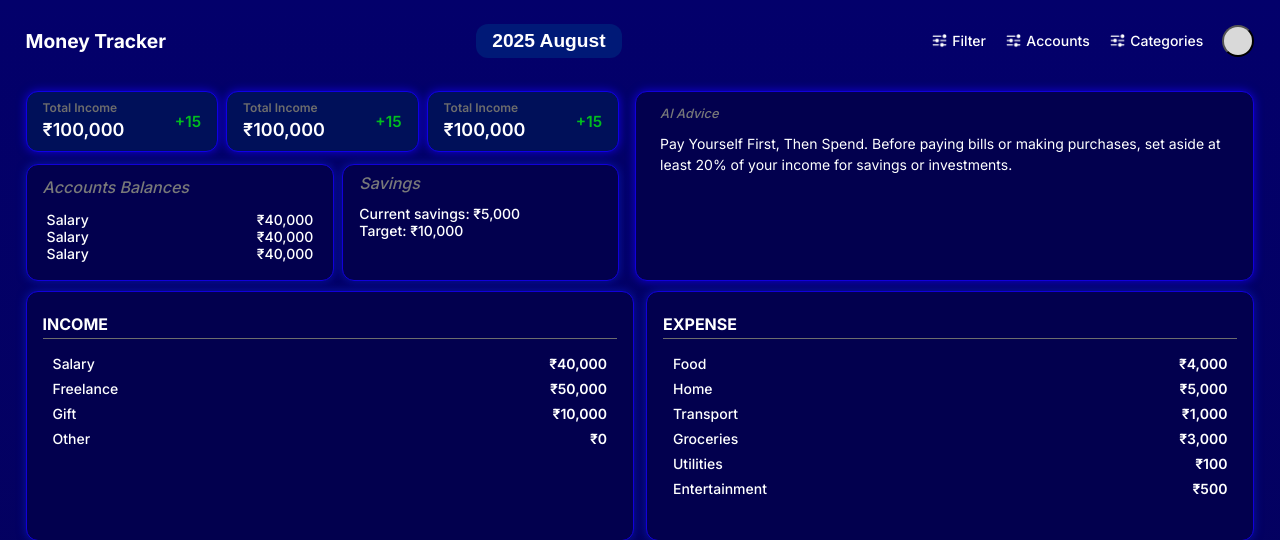
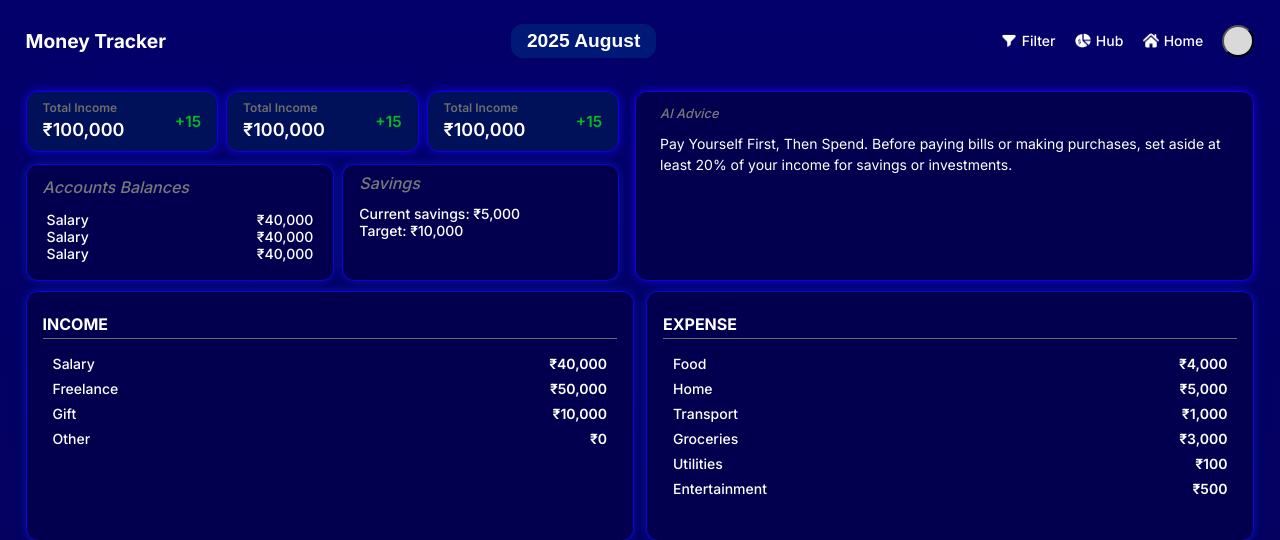
Before and after one commit to ibnu-umer/money-tracker-v2, a Django app: page / in a window 1280 px wide. Shown: the top 540 px of the page. Run offline with Django 5.2, Linux system fonts and the light colour scheme; some libraries are stand-ins or nearby versions.

Commit message:
style(header): update navigation icons and text

```diff
--- a/moneytracker/templates/header.html
+++ b/moneytracker/templates/header.html
@@ -51,14 +51,14 @@
     <div class="nav-bar">
         <div class="nav__options">
             <a href="{% url 'transactions' %}" class="nav__item">
-                <img src="{%static 'icons/setting.png' %}" alt="Filter transactions" class="nav__icon" />Filter
+                <img src="{%static 'icons/filter-icon.png' %}" alt="Filter transactions" class="nav__icon"/>Filter
+            </a>
+            <a href="{% url 'finance-hub' %}" class="nav__item">
+                <img src="{%static 'icons/hub-icon.png' %}" alt="Budget & Savings" class="nav__icon"/>Hub
             </a>
             <a href="{% url 'dashboard' %}" class="nav__item">
-                <img src="{%static 'icons/setting.png' %}" alt="Manage accounts" class="nav__icon" />Accounts
+                <img src="{%static 'icons/home-icon.png' %}" alt="Home Page" class="nav__icon"/>Home
             </a>
-            <div class="nav__item">
-                <img src="{%static 'icons/setting.png' %}" alt="Manage categories" class="nav__icon" />Categories
-            </div>
         </div>
         <div class="profile-settings">
             <button class="profile-avatar" id="profileButton" data-modal-open="profileModal"></button>
```
Also changed, not shown: moneytracker/static/icons/filter-icon.png (added), moneytracker/static/icons/home-icon.png (added), moneytracker/static/icons/hub-icon.png (added), moneytracker/static/icons/setting.png (deleted).
